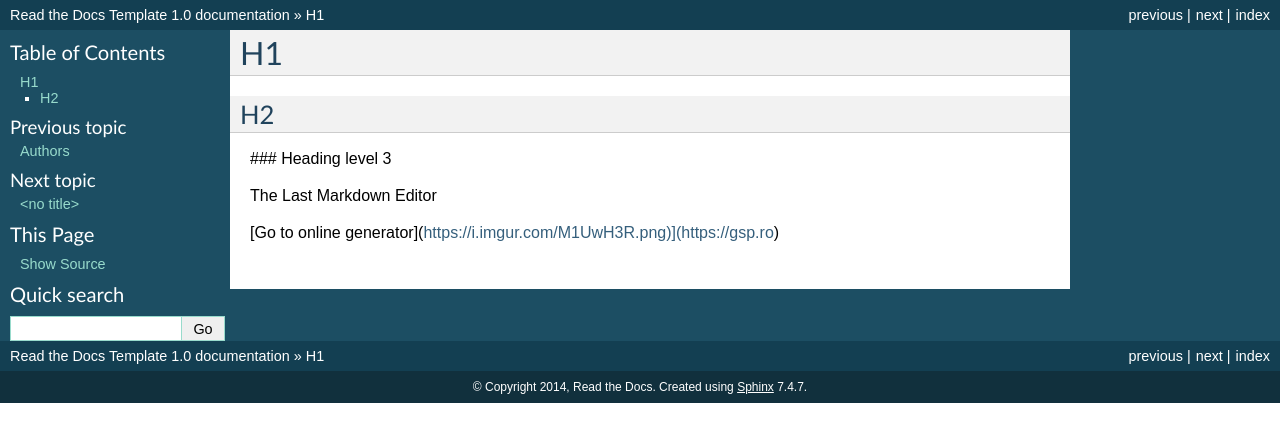
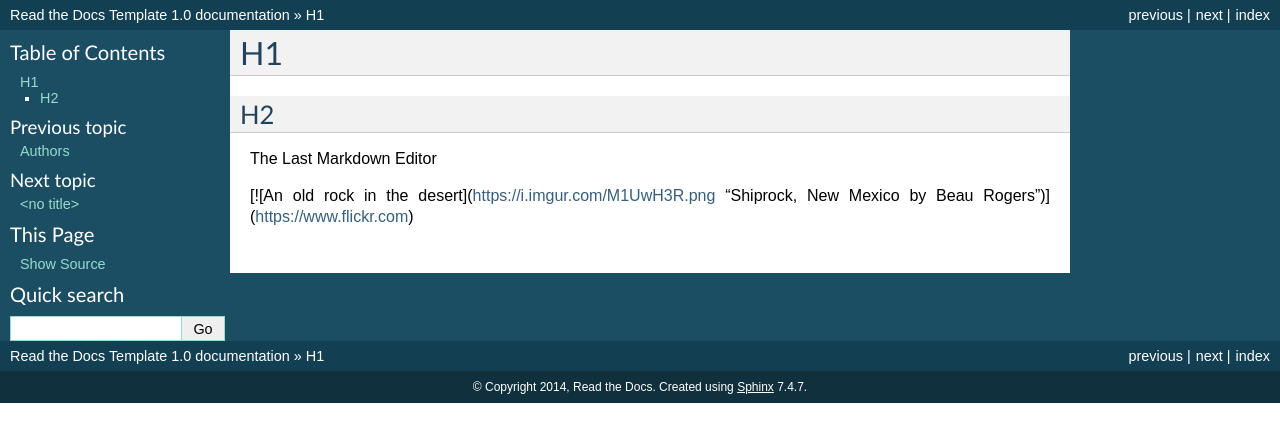
Before and after one commit to comati/sss, a Sphinx documentation site: the page built from docs/clash-of-clans-hack.rst, in a window 1280 px wide. Shown: the top 442 px of the page. Built offline with Sphinx 7.4.7, drawn with Linux system fonts in a browser that asks for light colours.

Commit message:
Update clash-of-clans-hack.rst

```diff
--- a/docs/clash-of-clans-hack.rst
+++ b/docs/clash-of-clans-hack.rst
@@ -4,9 +4,9 @@ H1
 H2
 ---------
 
-### Heading level 3
+
 
 
 The Last Markdown Editor
 
-[Go to online generator](https://i.imgur.com/M1UwH3R.png)](https://gsp.ro)
+[![An old rock in the desert](https://i.imgur.com/M1UwH3R.png "Shiprock, New Mexico by Beau Rogers")](https://www.flickr.com)
```
